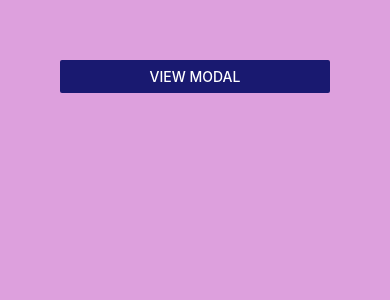
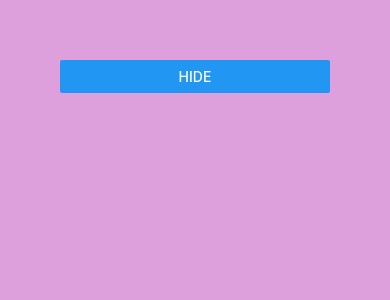
Before and after one commit to JesusVergara89/ReactNative1, a React Native app: screen / in a window 390 px wide. Shown: the top 300 px of the page. Built offline with nearby package versions, Linux system fonts and the light colour scheme.

Commit message:
status bar component

```diff
--- a/App.js
+++ b/App.js
@@ -1,31 +1,24 @@
 import { useState } from "react";
-import { View, Text, Image, ScrollView, Button, Pressable, Modal } from "react-native";
+import { View, Text, Image, ScrollView, Button, Pressable, Modal, StatusBar } from "react-native";
 import { Colors } from "react-native/Libraries/NewAppScreen";
 //const logoImg = require("./assets/adaptive-icon.png")
 
 
 
 export default function App() {
-  const [isModalVisible, setIsModalVisible] = useState(false)
-  return <View style={{ flex: 1, backgroundColor: "plum", padding: 60 }} >
+  const [hideStatusBar, setHideStatusBar] = useState(false);
 
-    <Button
-    title="View modal"
-    onPress={() => setIsModalVisible(true)}
-    color="midnightblue"
-    />
-
-    <Modal visible={isModalVisible} onRequestClose={()=>setIsModalVisible(false)} animationType="slice" presentationStyle="pageSheet">
-      <View style={{flex:1, backgroundColor: "lightgreen", padding: 60}}>
-           <Text>Modal content</Text>
-           <Button
-           title="Close"
-           onPress={() => setIsModalVisible(false)}
-           color="midnightblue"
-           />
-      </View>
-    </Modal>
-  </View>
+  return (
+    <View style={{ flex: 1, backgroundColor: 'plum', padding: 60 }}>
+      <StatusBar
+        backgroundColor="lightgreen"
+        barStyle="light-content"
+        hidden={hideStatusBar}
+      />
+      <Button
+        title={hideStatusBar ? "Show" : "Hide"}
+        onPress={() => setHideStatusBar(prevState => !prevState)}
+      />
+    </View>
+  );
 }
-
-{/*disabled: for default is True  */ }
```
